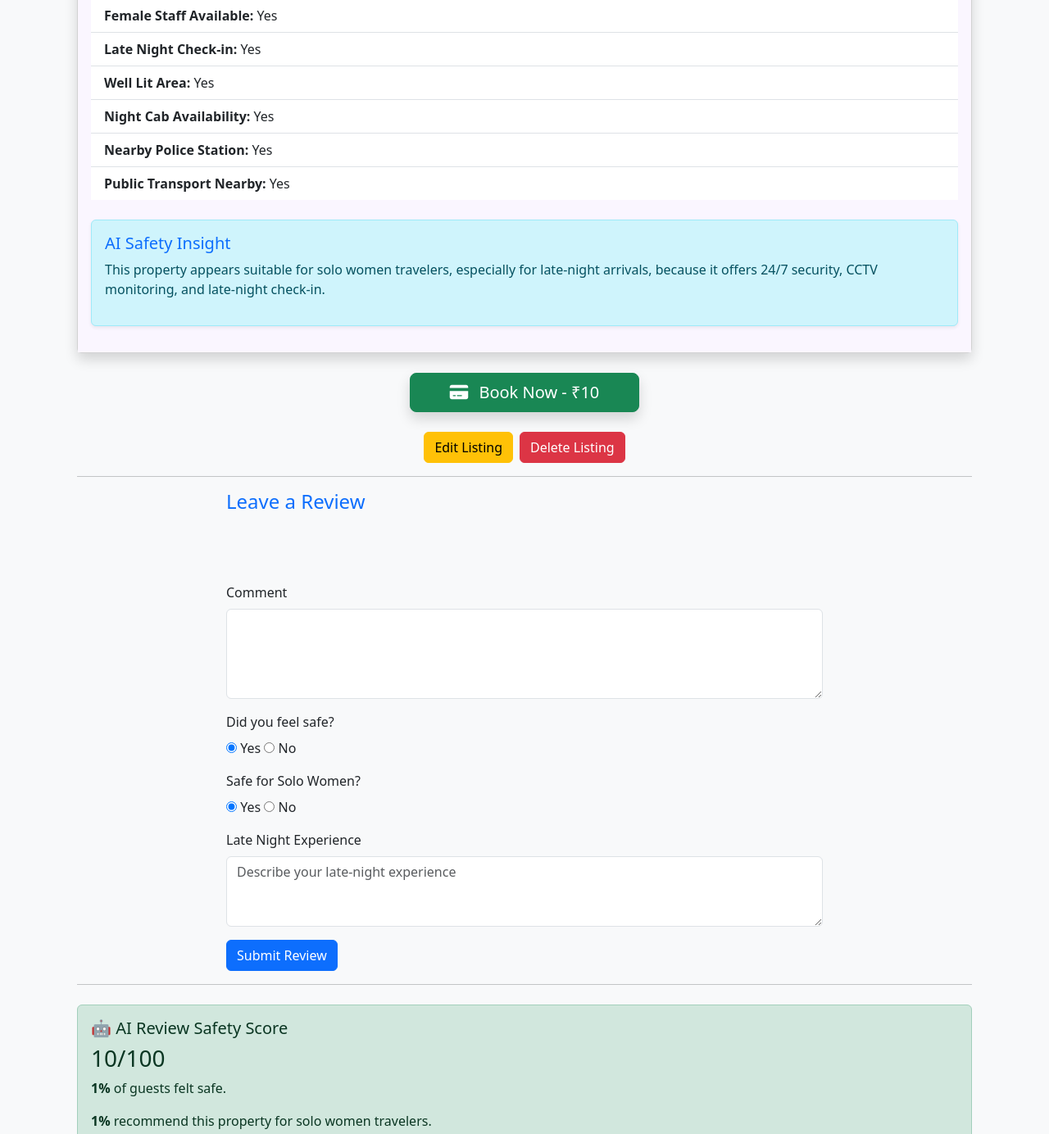
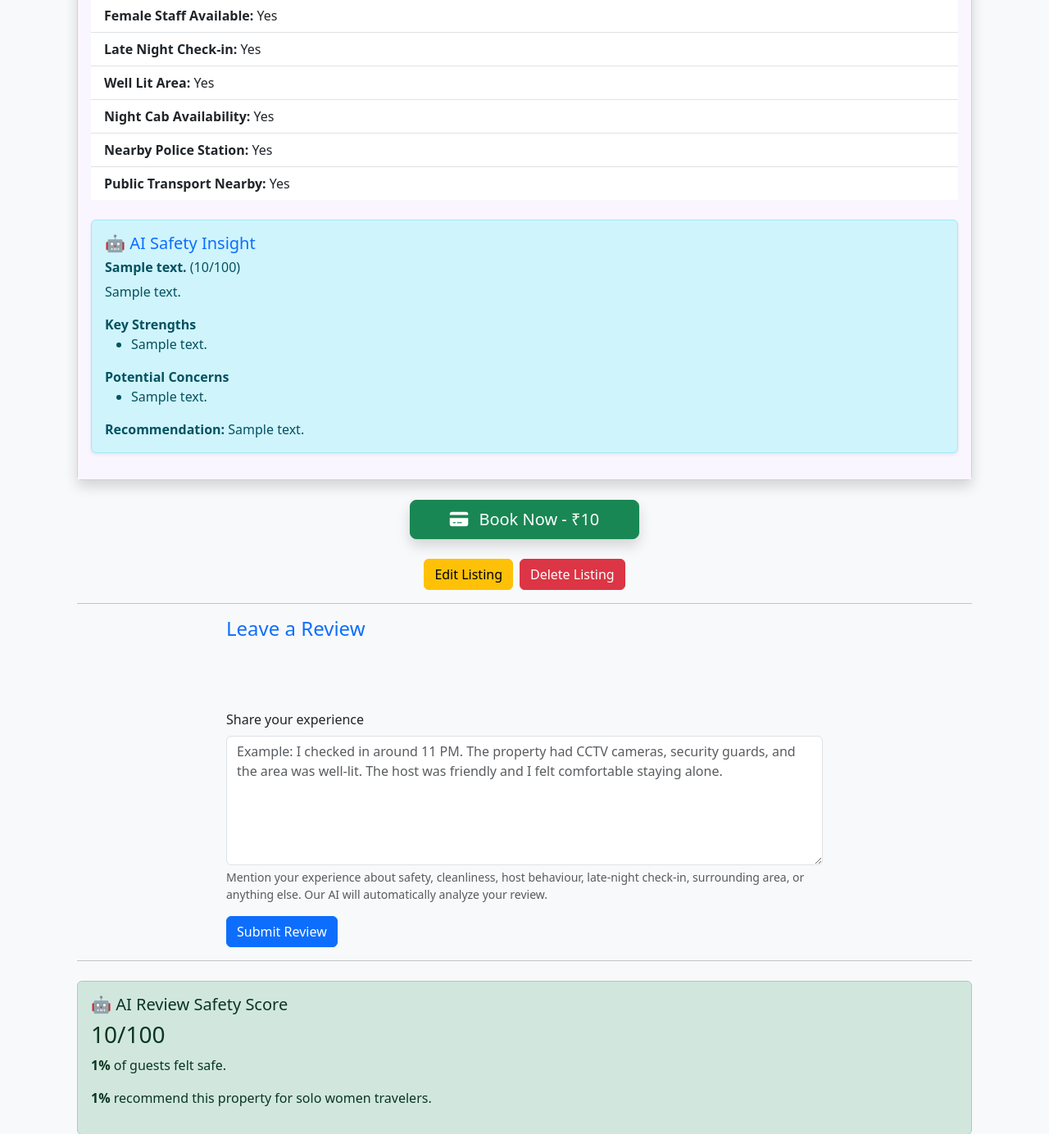
Before and after one commit to garimasingh116/Shestay, a Node server app: template views/listings/show.ejs in a window 1280 px wide. Shown: the part 1113-2497 px from the top of the page at 82% size. Run offline with Node 20, Linux system fonts and the light colour scheme; the visitor is signed in with stand-in values (Sample User, id 1); tables that the repository leaves empty hold one stand-in row (values such as "Sample post"); the template is opened without the code that fills it: values that come from a table or form of the project are taken from there, most other values are stand-ins (such as "Sample title", 1, 10 or a date in 2020); grey boxes marked "Sample" are stand-in pictures; some libraries are stand-ins or nearby versions.

Commit message:
done changes

```diff
--- a/app.js
+++ b/app.js
@@ -1,6 +1,7 @@
 if(process.env.NODE_ENV !== "production"){
   require("dotenv").config();
 }
+const analyzeReview = require("./utils/reviewanalyzer");
 
 console.log(process.env.SECRET)
 const express=require("express");
@@ -18,6 +19,8 @@ const {
 } = require("./agent");
 const Conversation =
 require("./models/conversation");
+const generateAIReviewSummary =
+require("./utils/aisum.js");
 
 const mongoose=require("mongoose");
 const Listing=require("./models/listing.js")
@@ -590,19 +593,55 @@ app.delete("/listings/:id",isLoggedIn,
  res.redirect("/listings");
 })
 
-app.post("/listings/:id/reviews",
+app.post(
+  "/listings/:id/reviews",
   isLoggedIn,
-  async(req,res)=>{
- let listing =await Listing.findById(req.params.id);
- let newReview=new Reviews(req.body.review);
- newReview.author=req.user._id;
- console.log(newReview);
- listing.reviews.push(newReview);
- await newReview.save();
- await listing.save();
- res.redirect("/listings");
-})
+  async (req, res) => {
+    try {
+      console.log("Review submission received:");
+      const listing = await Listing.findById(req.params.id);
 
+      // Analyze the review using AI
+      const ai = await analyzeReview(req.body.review.comment);
+
+      // Create review with AI-generated fields
+      const newReview = new Reviews({
+        comment: req.body.review.comment,
+        rating: req.body.review.rating,
+
+        feltSafe: ai.feltSafe,
+        safeForSoloWomen: ai.safeForSoloWomen,
+
+        hostBehavior: ai.hostBehavior,
+        securityExperience: ai.securityExperience,
+        lateNightExperience: ai.lateNightExperience,
+
+        wouldRecommendToWomen: ai.wouldRecommendToWomen,
+        safetyTags: ai.safetyTags
+      });
+
+      newReview.author = req.user._id;
+
+      listing.reviews.push(newReview);
+
+      await newReview.save();
+
+     const summary = await generateAIReviewSummary(listing._id);
+
+listing.aiReviewSummary = summary;
+
+await listing.save();
+      if (redisClient) {
+    await redisClient.del(`listing:${listing._id}`);
+}
+
+      res.redirect(`/listings/${listing._id}`);
+    } catch (err) {
+      console.error(err);
+      res.status(500).send("Error analyzing review.");
+    }
+  }
+);
 app.delete("/listings/:id/reviews/:reviewId",
   isLoggedIn,
   isAuthor,
--- a/package.json
+++ b/package.json
@@ -34,7 +34,7 @@
     "passport": "^0.7.0",
     "passport-local": "^1.0.0",
     "passport-local-mongoose": "^8.0.0",
-    "razorpay": "^2.9.6",
+    "razorpay": "^2.9.8",
     "readline-sync": "^1.4.10",
     "redis": "^6.0.0"
   }
--- /dev/null
+++ b/utils/aisum.js
@@ -0,0 +1,87 @@
+const Groq = require("groq-sdk");
+const Listing = require("../models/listing");
+
+const groq = new Groq({
+  apiKey: process.env.GROQ_API_KEY,
+});
+
+async function generateAIReviewSummary(listingId) {
+  const listing = await Listing.findById(listingId)
+    .populate("reviews");
+
+  if (!listing || listing.reviews.length === 0) {
+    return {
+      overallSafetyScore: 0,
+      overallVerdict: "No Reviews",
+      summary: "No reviews available yet.",
+      strengths: [],
+      concerns: [],
+      recommendation: "Not enough reviews to analyze.",
+      updatedAt: new Date(),
+    };
+  }
+
+  const reviews = listing.reviews
+    .map((review, index) => {
+      return `Review ${index + 1}:
+Rating: ${review.rating}/5
+Comment: ${review.comment}`;
+    })
+    .join("\n\n");
+
+  const prompt = `
+You are an AI safety analyst for a women-centric accommodation platform.
+
+Analyze ALL the guest reviews below and return ONLY valid JSON.
+
+Return this format:
+
+{
+  "overallSafetyScore": 92,
+  "overallVerdict": "Very Safe",
+  "summary": "One concise paragraph summarizing the overall guest experience.",
+  "strengths": [
+    "Strength 1",
+    "Strength 2",
+    "Strength 3"
+  ],
+  "concerns": [
+    "Concern 1",
+    "Concern 2"
+  ],
+  "recommendation": "A one-line recommendation for women travellers."
+}
+
+Reviews:
+
+${reviews}
+`;
+
+  const completion = await groq.chat.completions.create({
+    model: "llama-3.3-70b-versatile",
+    messages: [
+      {
+        role: "system",
+        content:
+          "Return ONLY valid JSON. Do not include markdown or explanations.",
+      },
+      {
+        role: "user",
+        content: prompt,
+      },
+    ],
+    response_format: {
+      type: "json_object",
+    },
+  });
+
+  const result = JSON.parse(
+    completion.choices[0].message.content
+  );
+
+  result.updatedAt = new Date();
+
+  return result;
+}
+
+module.exports = generateAIReviewSummary;
--- /dev/null
+++ b/utils/reviewanalyzer.js
@@ -0,0 +1,59 @@
+const Groq = require("groq-sdk");
+
+const groq = new Groq({
+    apiKey: process.env.GROQ_API_KEY,
+});
+
+async function analyzeReview(reviewText) {
+
+    const completion = await groq.chat.completions.create({
+
+        model: "llama-3.3-70b-versatile",
+
+        messages: [
+            {
+                role: "system",
+                content: `
+You are a hotel safety review analyzer.
+
+Analyze the review and return ONLY valid JSON.
+
+{
+  "feltSafe": true,
+  "safeForSoloWomen": true,
+  "lateNightExperience": "Safe late-night check-in with security staff.",
+  "hostBehavior": "excellent",
+  "securityExperience": "CCTV and guards were present.",
+  "wouldRecommendToWomen": true,
+  "safetyTags": [
+    "CCTV",
+    "24x7 Security",
+    "Female Staff"
+  ],
+  "reviewSafetyScore": 94,
+  "confidence": 0.97,
+  "aiSummary": "Very safe property for solo women with excellent security."
+}
+
+Do not explain anything.
+Return JSON only.
+`
+            },
+            {
+                role: "user",
+                content: reviewText
+            }
+        ],
+
+        response_format: {
+            type: "json_object"
+        }
+
+    });
+
+    return JSON.parse(
+        completion.choices[0].message.content
+    );
+}
+
+module.exports = analyzeReview;
--- a/views/listings/ai.ejs
+++ b/views/listings/ai.ejs
@@ -327,7 +327,7 @@ chatContainer.appendChild(messageDiv);
 
 console.log("Bubble:", bubble);
 
-// ← YOU REMOVED THESE
+
 const reader = response.body.getReader();
 
 const decoder = new TextDecoder();
--- a/views/listings/show.ejs
+++ b/views/listings/show.ejs
@@ -166,30 +166,59 @@
         </ul>
 
         <!-- AI SAFETY INSIGHT -->
-
 <div class="alert alert-info mt-4 shadow-sm">
 
     <h5 class="text-primary">
-            AI Safety Insight
+        🤖 AI Safety Insight
     </h5>
 
-          <% if (
-            listing.security24x7 &&
-            listing.hasCCTV &&
-            listing.lateNightCheckin
-          ) { %>
+    <% if (listing.aiReviewSummary && listing.aiReviewSummary.summary) { %>
+
+        <h6>
+            <strong>
+                <%= listing.aiReviewSummary.overallVerdict %>
+            </strong>
+
+            (<%= listing.aiReviewSummary.overallSafetyScore %>/100)
+        </h6>
 
         <p>
-              This property appears suitable for solo women travelers,
-              especially for late-night arrivals, because it offers
-              24/7 security, CCTV monitoring, and late-night check-in.
+            <%= listing.aiReviewSummary.summary %>
         </p>
+
+        <% if (listing.aiReviewSummary.strengths.length) { %>
+
+            <strong>Key Strengths</strong>
+
+            <ul>
+                <% listing.aiReviewSummary.strengths.forEach(function(item){ %>
+                    <li><%= item %></li>
+                <% }) %>
+            </ul>
+
+        <% } %>
+
+        <% if (listing.aiReviewSummary.concerns.length) { %>
+
+            <strong>Potential Concerns</strong>
+
+            <ul>
+                <% listing.aiReviewSummary.concerns.forEach(function(item){ %>
+                    <li><%= item %></li>
+                <% }) %>
+            </ul>
+
+        <% } %>
+
+        <div class="mt-3">
+            <strong>Recommendation:</strong>
+            <%= listing.aiReviewSummary.recommendation %>
+        </div>
 
     <% } else { %>
 
         <p>
-              Travelers should carefully review safety features
-              before booking this property.
+            AI review summary is not available yet.
         </p>
 
     <% } %>
@@ -272,9 +301,6 @@
         </h4>
 
         <form action="/listings/<%= listing._id %>/reviews" method="POST">
-
-          <!-- STAR RATING -->
-
             <fieldset class="starability-slot">
 
     <input type="radio" id="first-rate1" name="review[rating]" value="1" />
@@ -294,96 +320,36 @@
 
   </fieldset>
 
-          <!-- COMMENT -->
+  <!-- REVIEW -->
 
   <div class="mb-3">
 
     <label for="comment" class="form-label">
-              Comment
+      Share your experience
     </label>
 
     <textarea
+      id="comment"
       name="review[comment]"
-              id="comment"
       class="form-control"
-              rows="4"
+      rows="6"
+      placeholder="Example: I checked in around 11 PM. The property had CCTV cameras, security guards, and the area was well-lit. The host was friendly and I felt comfortable staying alone."
       required></textarea>
 
+    <div class="form-text">
+      Mention your experience about safety, cleanliness, host behaviour,
+      late-night check-in, surrounding area, or anything else.
+      Our AI will automatically analyze your review.
     </div>
-
-          <!-- FELT SAFE -->
-
-          <div class="mb-3">
-
-            <label class="form-label">
-              Did you feel safe?
-            </label><br>
-
-            <input
-              type="radio"
-              id="safeYes"
-              name="review[feltSafe]"
-              value="true"
-              checked>
-
-            <label for="safeYes">Yes</label>
-
-            <input
-              type="radio"
-              id="safeNo"
-              name="review[feltSafe]"
-              value="false">
-
-            <label for="safeNo">No</label>
-
-          </div>
-
-          <!-- SOLO WOMEN -->
-
-          <div class="mb-3">
-
-            <label class="form-label">
-              Safe for Solo Women?
-            </label><br>
-
-            <input
-              type="radio"
-              id="soloYes"
-              name="review[safeForSoloWomen]"
-              value="true"
-              checked>
-
-            <label for="soloYes">Yes</label>
-
-            <input
-              type="radio"
-              id="soloNo"
-              name="review[safeForSoloWomen]"
-              value="false">
-
-            <label for="soloNo">No</label>
-
-          </div>
-
-          <!-- LATE NIGHT EXPERIENCE -->
-
-          <div class="mb-3">
-
-            <label class="form-label">
-              Late Night Experience
-            </label>
-
-            <textarea
-              name="review[lateNightExperience]"
-              class="form-control"
-              rows="3"
-              placeholder="Describe your late-night experience"></textarea>
 
   </div>
 
   <button class="btn btn-primary">
     Submit Review
   </button>
+
+
+
 
         </form>
 
```
Also changed, not shown: models/listing.js (+31 -0 lines), models/review.js (+20 -1 lines), 1 other file. Lines whose indentation alone changed are shown as unchanged.
